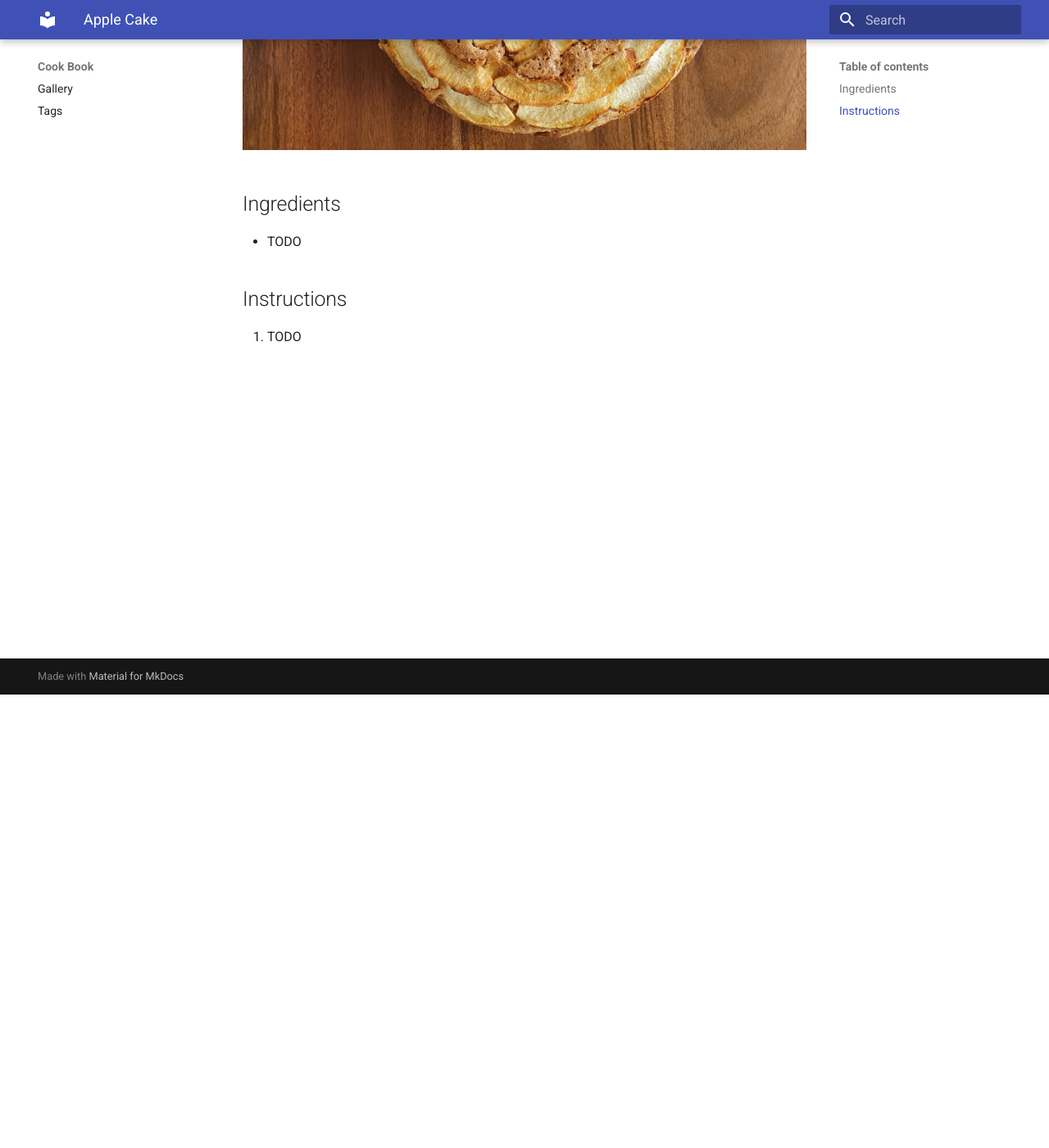
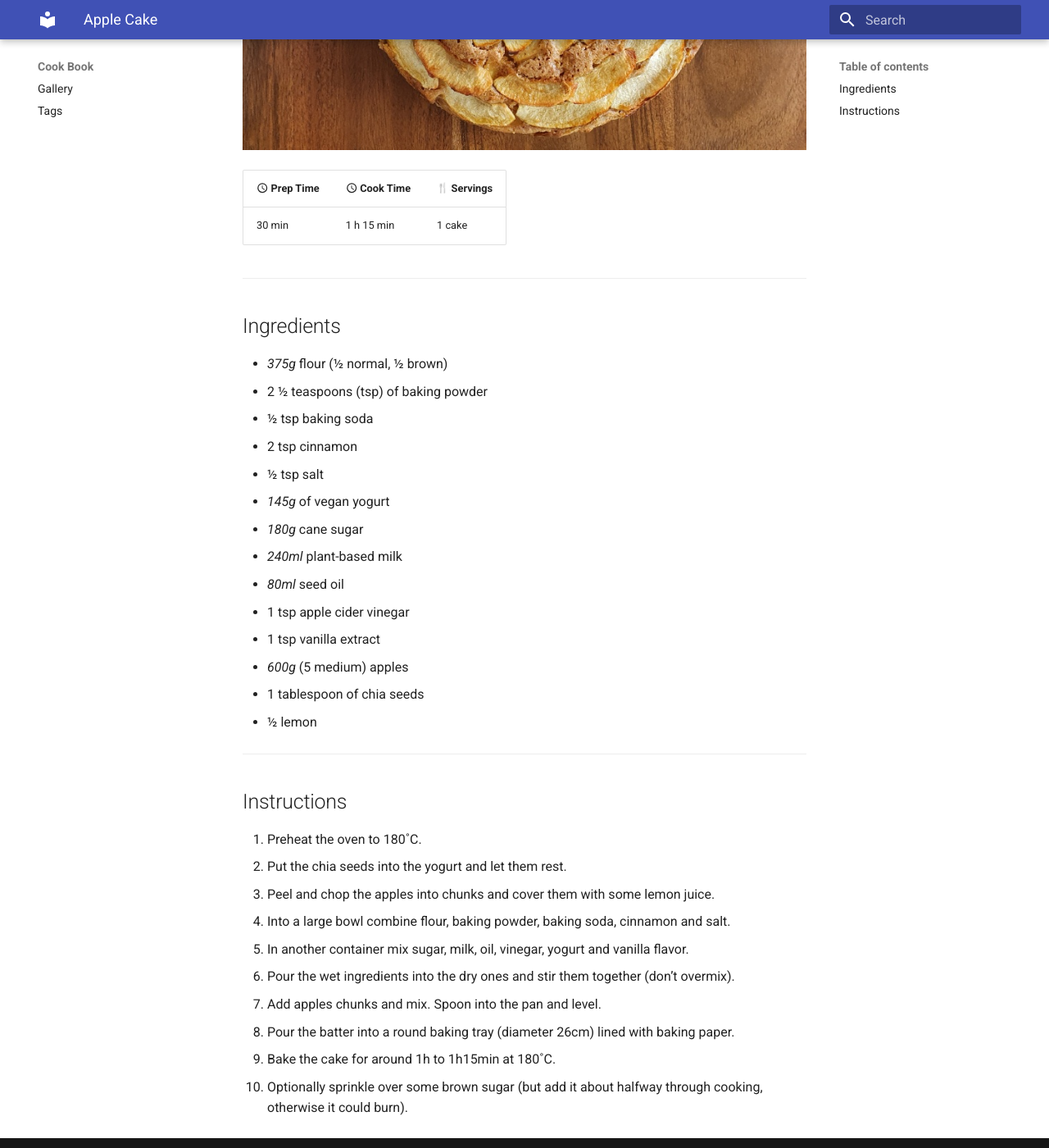
Before and after one commit to gr8jam/cook-book, an MkDocs documentation site: the page built from docs/recipes/apple_cake/index.md, in a window 1280 px wide and 1400 px high, scrolled down 553 px. Shown: the whole window at 82% size. Built offline with MkDocs 1.6.1 and Material for MkDocs 9.7.7, drawn with Linux system fonts in a browser that asks for light colours; emoji names are drawn with the system emoji font.

Commit message:
Added Apple Cake recipe

```diff
--- a/docs/recipes/apple_cake/index.md
+++ b/docs/recipes/apple_cake/index.md
@@ -8,10 +8,40 @@ tags:
 
 ![image](image.jpg)
 
+| :material-clock-outline: Prep Time | :material-clock-outline: Cook Time | :fork_and_knife: Servings |
+|------------------------------------|------------------------------------|---------------------------|
+| 30 min                             | 1 h 15 min                         | 1 cake                    |
+
+---
+
 ## Ingredients
 
-- TODO
+- _375g_ flour (½ normal, ½ brown)
+- 2 ½ teaspoons (tsp) of baking powder
+- ½ tsp baking soda
+- 2 tsp cinnamon
+- ½ tsp salt
+- _145g_ of vegan yogurt
+- _180g_ cane sugar
+- _240ml_ plant-based milk
+- _80ml_ seed oil
+- 1 tsp apple cider vinegar
+- 1 tsp vanilla extract
+- _600g_ (5 medium) apples
+- 1 tablespoon of chia seeds
+- ½ lemon
+
+---
 
 ## Instructions
 
-1. TODO
+1. Preheat the oven to 180˚C.
+2. Put the chia seeds into the yogurt and let them rest.
+3. Peel and chop the apples into chunks and cover them with some lemon juice.
+4. Into a large bowl combine flour, baking powder, baking soda, cinnamon and salt.
+5. In another container mix sugar, milk, oil, vinegar, yogurt and vanilla flavor.
+6. Pour the wet ingredients into the dry ones and stir them together (don’t overmix).
+7. Add apples chunks and mix. Spoon into the pan and level.
+8. Pour the batter into a round baking tray (diameter 26cm) lined with baking paper.
+9. Bake the cake for around 1h to 1h15min at 180˚C.
+10. Optionally sprinkle over some brown sugar (but add it about halfway through cooking, otherwise it could burn).
```
Also changed, not shown: docs/recipes/carbonara/index.md (+1 -1 lines), docs/recipes/ragu/index.md (+1 -1 lines).
